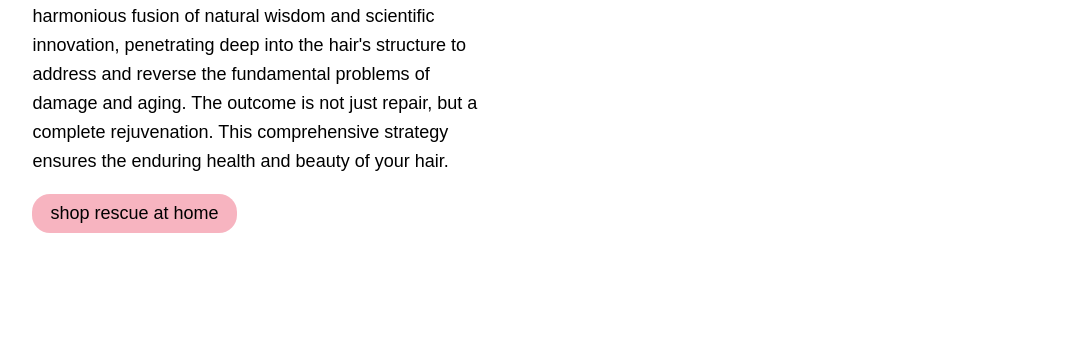
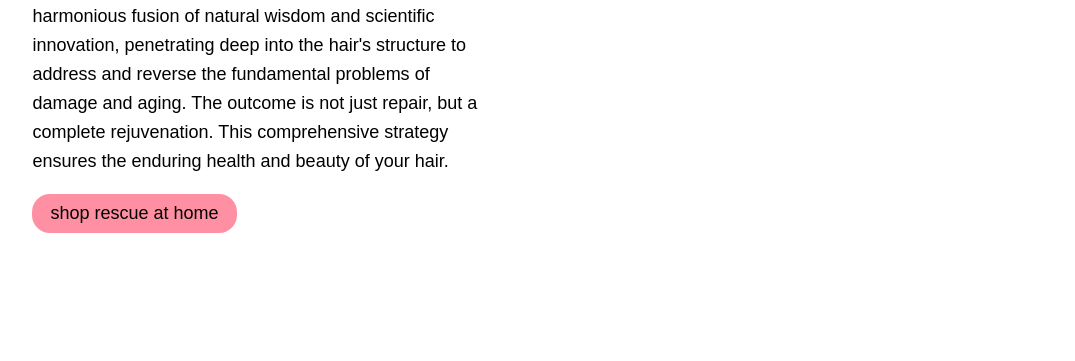
Before and after one commit to milanhira/bhavehairWebsite, a plain HTML site: page index.html in a window 1280 px wide. In both pictures the pointer is over the button "shop rescue at home". Shown: the part 1190-1551 px from the top of the page, without its empty margins (102-1177 px from the left). Drawn offline with Linux system fonts and the light colour scheme.

Commit message:
Update index.html

```diff
--- a/index.html
+++ b/index.html
@@ -157,6 +157,10 @@
             padding: .5em 1em;
             border-radius: 1em;
         }
+         button:hover {
+            background-color: rgb(255, 144, 164);
+            transition: width 2s;
+        }
 
 
         /* Responsive area */
```
